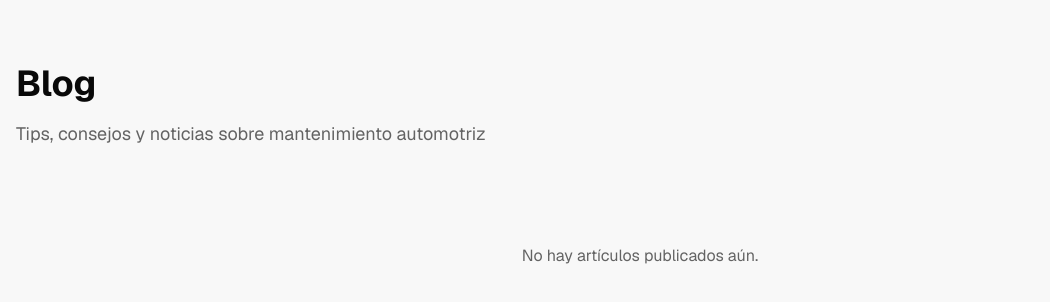
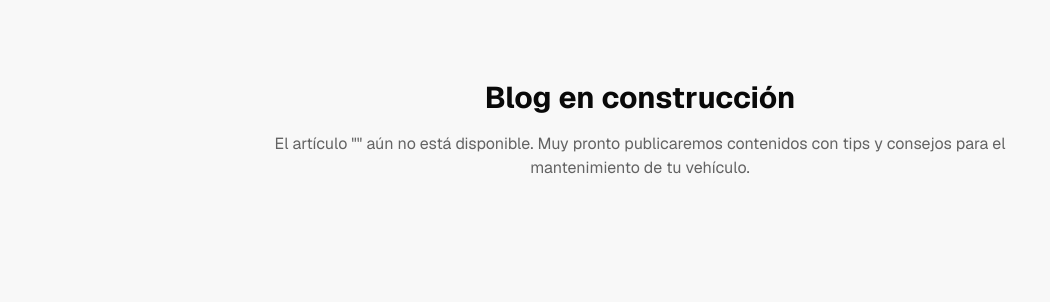
Before and after one commit to Digisenda/v0-h-and-s-solution-llc, a Next.js app: page /blog in a window 1280 px wide. Shown: the top 302 px of the page, without its empty margins (0-1050 px from the left). Built offline with nearby package versions, Linux system fonts and the light colour scheme.

Commit message:
Refactor BlogPage to BlogPostPage with construction message
Updated the blog page to display a construction message for unavailable articles.

```diff
--- a/app/blog/page.tsx
+++ b/app/blog/page.tsx
@@ -1,69 +1,24 @@
-import { getBlogPosts } from "@/lib/content-loader"
-import Link from "next/link"
-import { format } from "date-fns"
-import { es } from "date-fns/locale"
+export const dynamic = "force-dynamic"
 
-export const metadata = {
-  title: "Blog - H&S Solutions LLC",
-  description: "Artículos y tips sobre mantenimiento y reparación automotriz",
+interface BlogPostPageProps {
+  params: { slug: string }
 }
 
-export default async function BlogPage() {
-  const posts = await getBlogPosts()
-
+export default function BlogPostPage({ params }: BlogPostPageProps) {
   return (
     <main className="min-h-screen bg-background">
-      <div className="container mx-auto px-4 py-16">
-        <div className="mb-12">
-          <h1 className="text-4xl font-bold text-foreground mb-4">Blog</h1>
-          <p className="text-lg text-muted-foreground">Tips, consejos y noticias sobre mantenimiento automotriz</p>
+      <section className="py-20 px-4">
+        <div className="max-w-3xl mx-auto text-center">
+          <h1 className="text-3xl font-bold mb-4">
+            Blog en construcción
+          </h1>
+          <p className="text-muted-foreground">
+            El artículo "{params.slug}" aún no está disponible.
+            Muy pronto publicaremos contenidos con tips y consejos
+            para el mantenimiento de tu vehículo.
+          </p>
         </div>
-
-        {posts.length === 0 ? (
-          <div className="text-center py-12">
-            <p className="text-muted-foreground">No hay artículos publicados aún.</p>
-          </div>
-        ) : (
-          <div className="grid gap-6 md:grid-cols-2 lg:grid-cols-3">
-            {posts.map((post) => (
-              <Link key={post.slug} href={`/blog/${post.slug}`}>
-                <article className="group bg-card rounded-lg overflow-hidden border border-border hover:shadow-lg transition-shadow cursor-pointer h-full flex flex-col">
-                  {post.image && (
-                    <div className="relative w-full h-48 overflow-hidden bg-muted">
-                      <img
-                        src={post.image || "/placeholder.svg"}
-                        alt={post.title}
-                        className="w-full h-full object-cover group-hover:scale-105 transition-transform"
-                      />
-                    </div>
-                  )}
-                  <div className="p-6 flex flex-col flex-1">
-                    {post.category && (
-                      <span className="inline-block w-fit text-xs font-semibold text-primary-foreground bg-primary px-2 py-1 rounded mb-3">
-                        {post.category}
-                      </span>
-                    )}
-                    <h2 className="text-xl font-bold text-foreground mb-2 line-clamp-2 group-hover:text-primary transition-colors">
-                      {post.title}
-                    </h2>
-                    <p className="text-muted-foreground text-sm mb-4 line-clamp-2 flex-1">{post.description}</p>
-                    {post.date && (
-                      <div className="flex items-center justify-between pt-4 border-t border-border text-xs text-muted-foreground">
-                        <span>
-                          {format(new Date(post.date), "d 'de' MMMM 'de' yyyy", {
-                            locale: es,
-                          })}
-                        </span>
-                        {post.author && <span>{post.author}</span>}
-                      </div>
-                    )}
-                  </div>
-                </article>
-              </Link>
-            ))}
-          </div>
-        )}
-      </div>
+      </section>
     </main>
   )
 }
```
